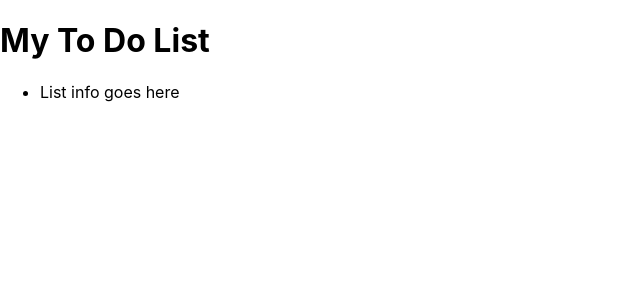
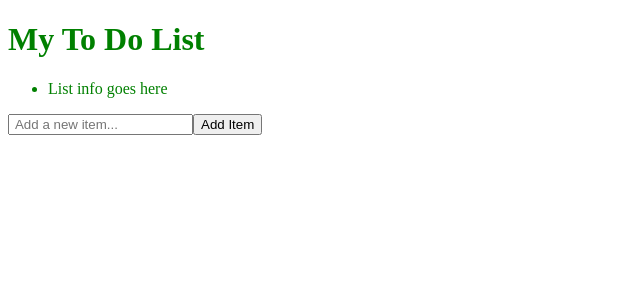
Before and after one commit to createdbysabrina/react-todo-list, a React (Create React App) app: page / in a window 1280 px wide. Shown: the top 300 px of the page, without its empty margins (0-640 px from the left). Built offline with nearby package versions, Linux system fonts and the light colour scheme.

Commit message:
changes to structure

```diff
--- a/src/App.js
+++ b/src/App.js
@@ -1,14 +1,18 @@
 import Header from './components/Header'
 import List from './components/List'
+import AddItem from './components/AddItem';
 
 function App() {
+
   return (
     <>
       <Header />
       <List />
+      <AddItem />
     </>
 
   )
+
 }
 
 export default App;
--- /dev/null
+++ b/src/components/AddItem.js
@@ -0,0 +1,19 @@
+export default function AddItem(props) {
+
+
+
+    return (
+
+        <>
+            <input
+                type="text"
+                placeholder=" Add a new item..."
+            >
+            </input>
+
+            <button>
+                Add Item
+            </button>
+        </>
+    )
+}
--- a/src/components/List.js
+++ b/src/components/List.js
@@ -1,15 +1,15 @@
 
 import listData from "../data/ListData"
 
-
 export default function List() {
 
-    const items = listData.map(( item )=> <li>{ item }</li> )
+    const items = listData.map(( item , index )=> <li key={index}> { item } </li> )
 
     return (
+
         <ul className="list-section">
 
-            { items}
+            { items }
 
         </ul>
 
--- /dev/null
+++ b/src/global.scss
@@ -0,0 +1,3 @@
+body {
+  color: green
+}
--- a/src/index.css
+++ /dev/null
@@ -1,13 +0,0 @@
-body {
-  margin: 0;
-  font-family: -apple-system, BlinkMacSystemFont, 'Segoe UI', 'Roboto', 'Oxygen',
-    'Ubuntu', 'Cantarell', 'Fira Sans', 'Droid Sans', 'Helvetica Neue',
-    sans-serif;
-  -webkit-font-smoothing: antialiased;
-  -moz-osx-font-smoothing: grayscale;
-}
-
-code {
-  font-family: source-code-pro, Menlo, Monaco, Consolas, 'Courier New',
-    monospace;
-}
--- a/src/index.js
+++ b/src/index.js
@@ -1,8 +1,10 @@
 import React from 'react';
 import ReactDOM from 'react-dom/client';
-import './index.css';
+import './global.scss';
 import App from './App';
 import reportWebVitals from './reportWebVitals';
+
+console.log(<App/>, "app")
 
 const root = ReactDOM.createRoot(document.getElementById('root'));
 root.render(
```
Also changed, not shown: src/App.css (deleted, +0 -38 lines), src/setupTests.js (deleted, +0 -5 lines), src/logo.svg (deleted), 1 other file (tests, documents, lock files or other folders).
